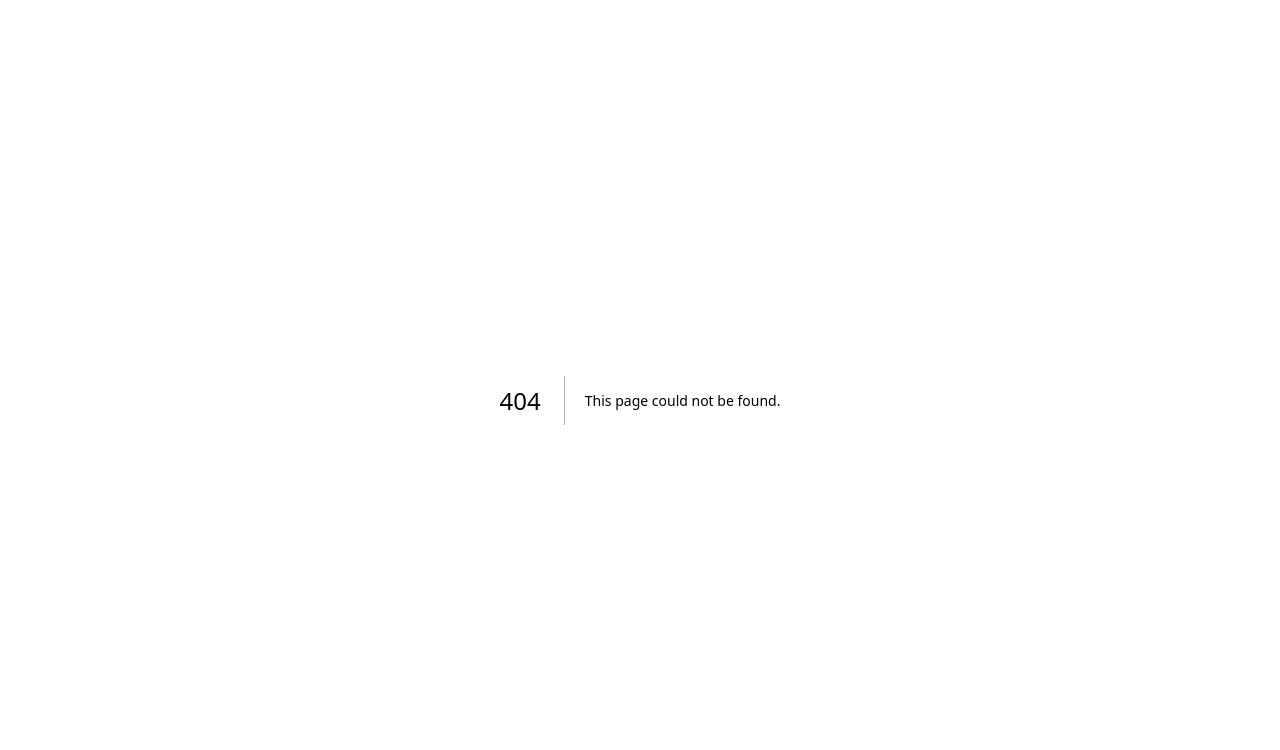
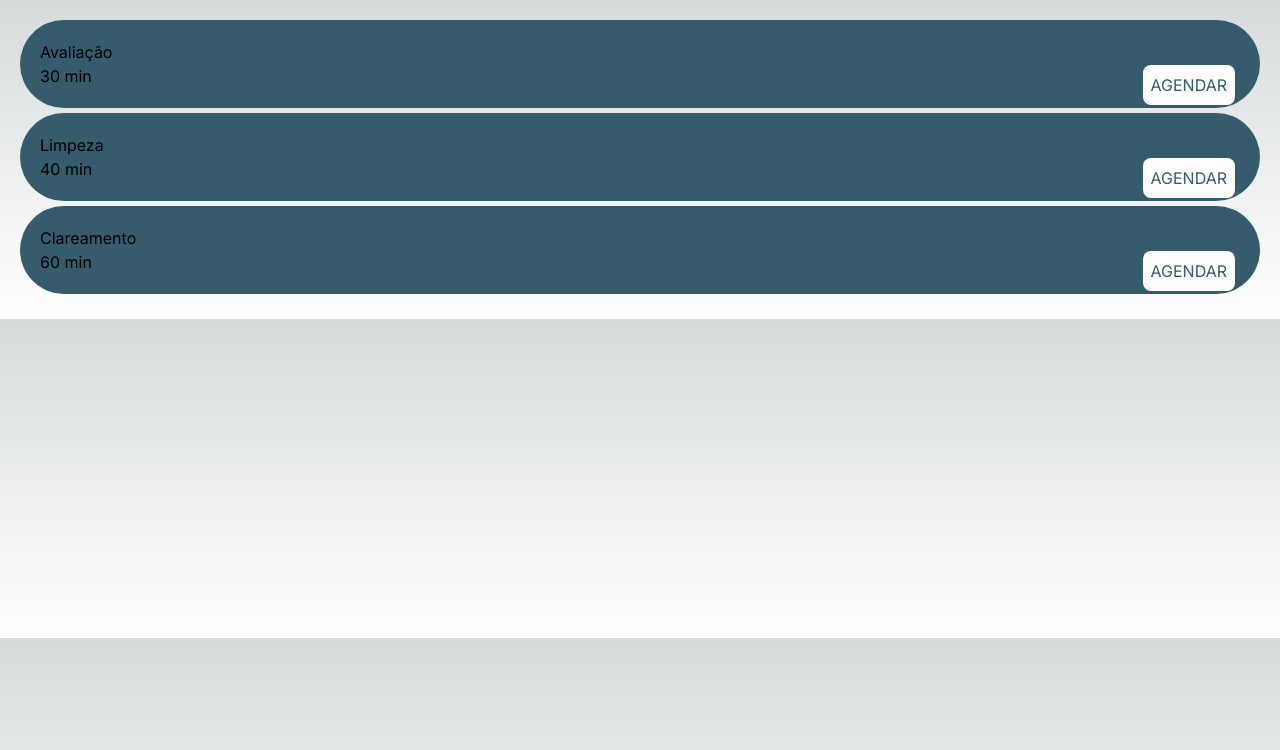
Before and after one commit to Emyllebsousa/dentistaconnect, a Next.js app in the folder dentistaconnect/: page /procedimentos in a window 1280 px wide. Before the commit this address had no page. Shown: the top 750 px of the page. Built offline with nearby package versions, Linux system fonts and the light colour scheme.

Commit message:
button e cardp

```diff
--- /dev/null
+++ b/dentistaconnect/src/app/components/CardP.jsx
@@ -0,0 +1,17 @@
+import styles from "@/app/styles/cardp.module.css";
+
+function CardP({ title, duration }) {
+    return (
+        <div className={styles.cardP}>
+            <div className="CardPinfo">
+                <h3 className="CardPtitle">{title}</h3>
+                <p className="CardPduration">{duration}</p>
+            </div>
+            <button className={styles.buttonP}>
+                AGENDAR
+            </button>
+        </div>
+    );
+}
+
+export default CardP;
--- /dev/null
+++ b/dentistaconnect/src/app/procedimentos/page.jsx
@@ -0,0 +1,12 @@
+import CardP from "@/app/components/CardP";
+
+export default function Procedimento(){
+
+return (
+    <div style={{ padding: '20px' }}>
+      <CardP title="Avaliação" duration="30 min" />
+      <CardP title="Limpeza" duration="40 min" />
+      <CardP title="Clareamento" duration="60 min" />
+    </div>
+  );
+}
--- /dev/null
+++ b/dentistaconnect/src/app/styles/cardp.module.css
@@ -0,0 +1,18 @@
+.cardP{
+    background-color: #365B6D;
+    padding: 20px;
+    border-radius: 50px;
+margin-bottom: 5px;
+display: flex;
+position: relative;
+}
+
+.buttonP{
+    color: #365B6D;
+    background:#fff;
+   position: absolute;
+   right: 0;
+   margin: 25px;
+border-radius: 8px;
+padding: 8px;
+}
```
